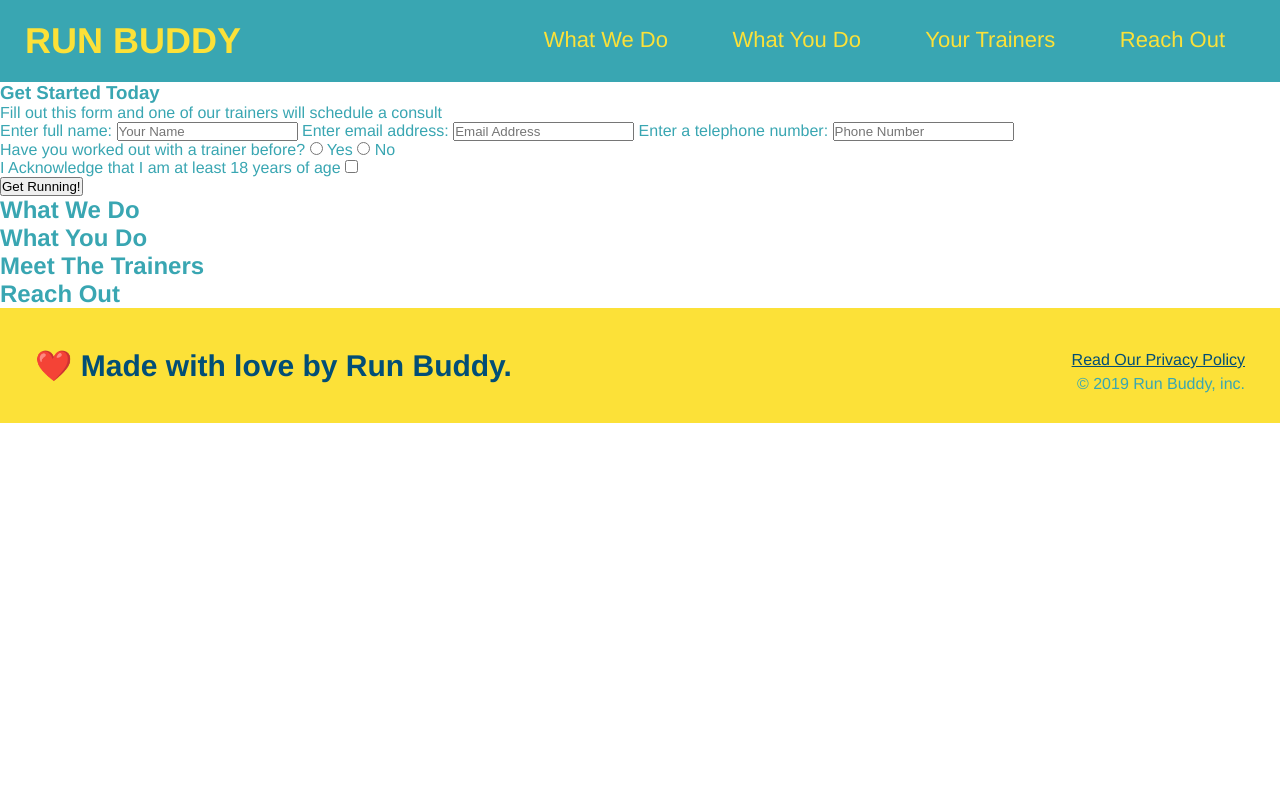
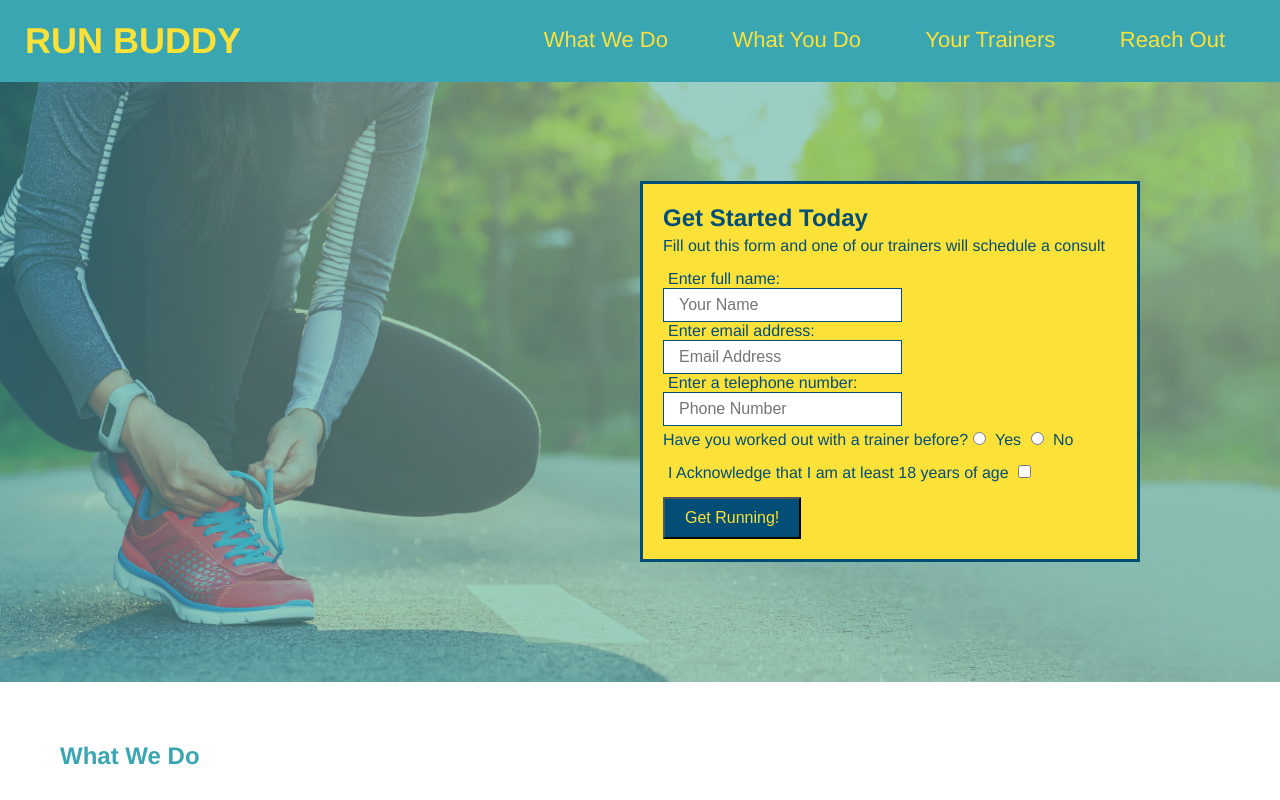
Before and after one commit to Infinitelooping/run-buddy, a plain HTML site: page index.html in a window 1280 px wide. Shown: the top 800 px of the page. Drawn offline with Linux system fonts and the light colour scheme.

Commit message:
finished hero section and hero form

```diff
--- a/assets/css/style.css
+++ b/assets/css/style.css
@@ -64,3 +64,62 @@ footer div{
 footer a{
     color: #024e76;
 }
+
+/* Hero Section */
+
+.hero-form h3 {
+    margin: 0px;
+    font-size: 24px;
+    word-wrap: "none";
+}
+
+.hero {
+    background-image: url("../images/hero-bg.jpg");
+    background-size: cover;
+    background-position: center;
+    height: 600px;
+
+    position: relative;
+}
+
+section {
+    padding: 60px;
+}
+
+.hero-form {
+    width: 500px;
+    background-color: #fce138;
+    padding: 20px;
+    color:#024e76;
+
+    border-style: solid;
+    border-width: 3px;
+    border-color: #024e76;
+
+    position: absolute;
+    bottom: 120px;
+    right: 140px;
+}
+.hero-form p {
+    margin: 5px 0 15px 0;
+}
+
+.form-input {
+    border: 1px, solid, #024e76;
+    display: block;
+    padding: 7px 15px;
+    font-size: 16px;
+
+}
+
+.hero-form label {
+    margin: 0px 5px;
+}
+
+.hero-form button{
+    color: #fce138;
+    background-color: #024e76;
+    padding: 10px 20px;
+    font-size: 16px;
+
+}
--- a/index.html
+++ b/index.html
@@ -44,20 +44,20 @@
         </header>
 
         <!-- hero section -->
-        <section>
-            <div>
+        <section class =  "hero" >
+            <div class = "hero-form">
                 <h3>Get Started Today</h3>
                 <p>Fill out this form and one of our trainers will schedule a consult</p>
                 <!-- form element-->
                 <form>
                     <label for = "name">Enter full name:</label>
-                    <input type = "text" placeholder = "Your Name" name = "name" id = "name" />
+                    <input type = "text" placeholder = "Your Name" name = "name" id = "name" class = "form-input" />
 
                     <label for = "email">Enter email address:</label>
-                    <input type = "email" placeholder = "Email Address" name = "email" id = "email" />
+                    <input type = "email" placeholder = "Email Address" name = "email" id = "email" class = "form-input" />
 
                     <label for = "phone">Enter a telephone number:</label>
-                    <input type = "tel" placeholder= "Phone Number" name = "phone" id = "phone" />
+                    <input type = "tel" placeholder= "Phone Number" name = "phone" id = "phone" class = "form-input" />
                     <p>
                     Have you worked out with a trainer before?
                         <input type = "radio" name = "trainer-confirm" id = "trainer-yes" />
```
Also changed, not shown: assets/images/hero-bg.jpg (added).
